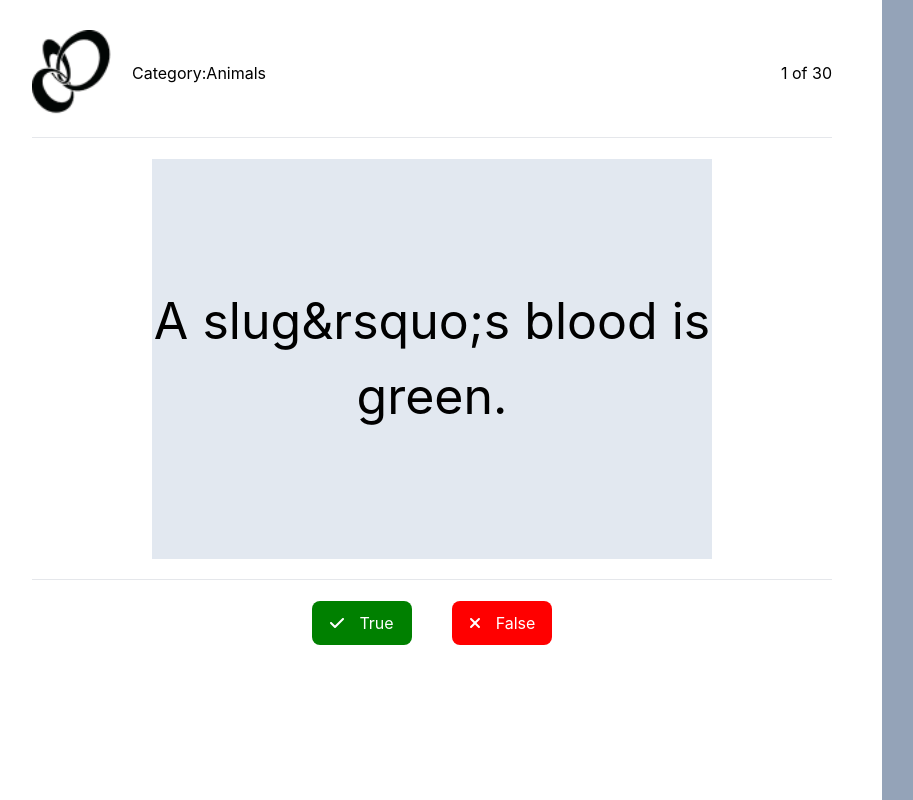
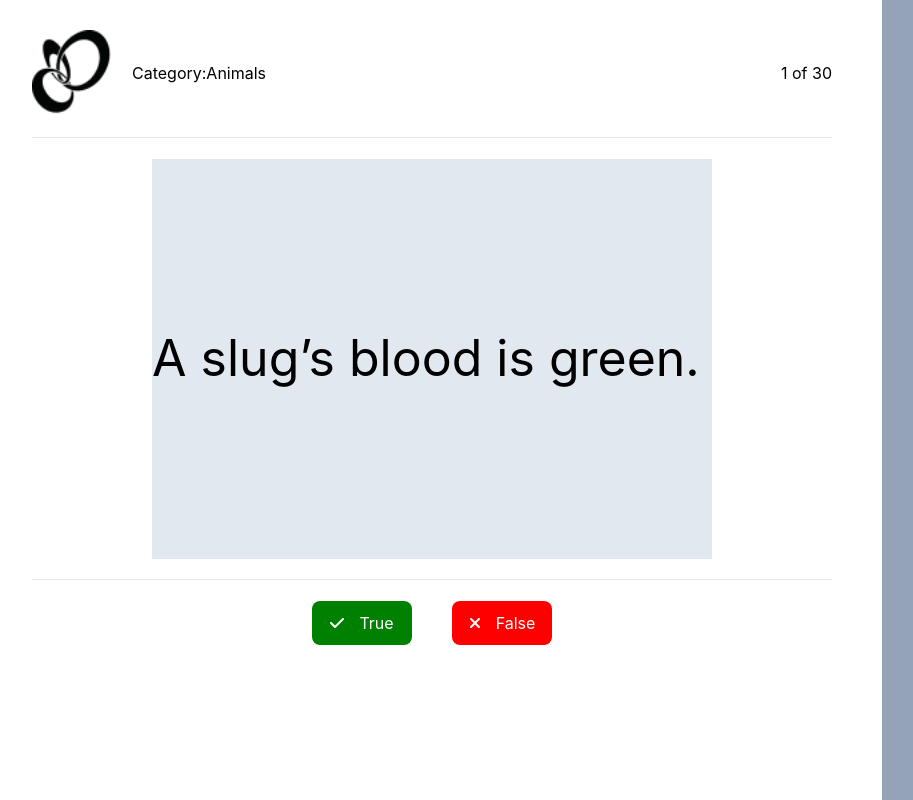
Before and after one commit to alex742022/trivia-challenge, a Next.js app: page /questions in a window 1280 px wide. Shown: the whole page, without its empty margins (18-931 px from the left). Built offline with nearby package versions, Linux system fonts and the light colour scheme.

Commit message:
import he to decode the intity

```diff
--- a/components/questions-container.js
+++ b/components/questions-container.js
@@ -6,6 +6,8 @@ import XIcon from "../public/images/icons/xmark.svg";
 // imported this component to pass a final results
 import ShowResults from "./show-results";
 import Logo2 from "../public/images/logo/logo_zeniark2.png";
+
+import he from "he";
 
 // "results" came from questions file which have a data array
 export default function QuestionsContainer({ results }) {
@@ -46,7 +48,7 @@ export default function QuestionsContainer({ results }) {
       <hr className="h-[2px] my-[20px]" />
       <div className="m-auto w-[70%] h-[400px] bg-slate-200 flex items-center">
         <h1 className="text-[50px] text-center">
-          {results[currentQuestions].question}
+        {he.decode(results[currentQuestions].question)}
         </h1>
       </div>
       <hr className="h-[2px] my-[20px]" />
```
